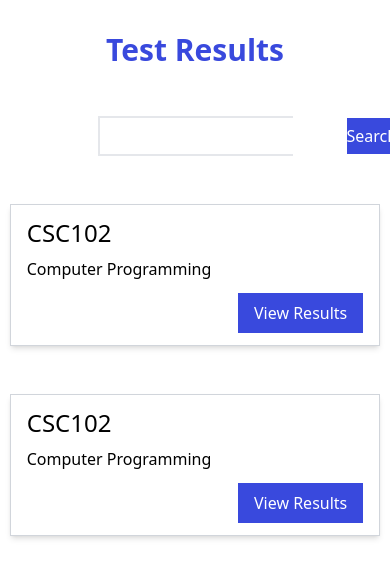
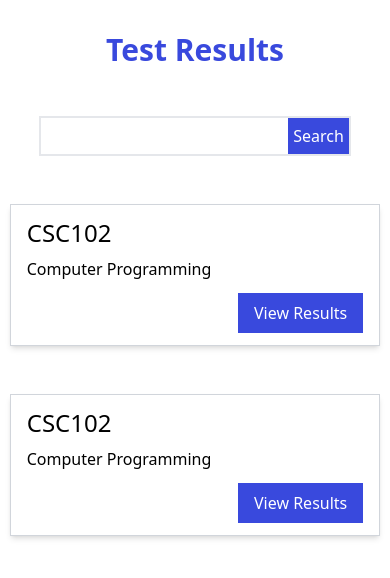
Before and after one commit to kuipid01/CBT-Web-App, a React (Vite) app: page /results in a window 390 px wide. Shown: the top 578 px of the page. Built offline with nearby package versions, Linux system fonts and the light colour scheme.

Commit message:
Added changes to resukts pages

```diff
--- a/src/pages/TestResults.jsx
+++ b/src/pages/TestResults.jsx
@@ -6,7 +6,7 @@ const TestResults = () => {
       <h1 className="text-primary text-center mt-[2rem] text-3xl font-bold mb-[3rem]">
         Test Results
       </h1>
-      <div className="flex  border-2  w-[50%] mx-auto h-[40px] md:h-[50px]">
+      <div className="flex w-[80%]  border-2 md:w-[50%] mx-auto h-[40px] md:h-[50px]">
         <input className="flex-1 h-full px-2 outline-none" type="text" />
         <button className="bg-primary text-white h-full w-[25%]">Search</button>
       </div>
```
